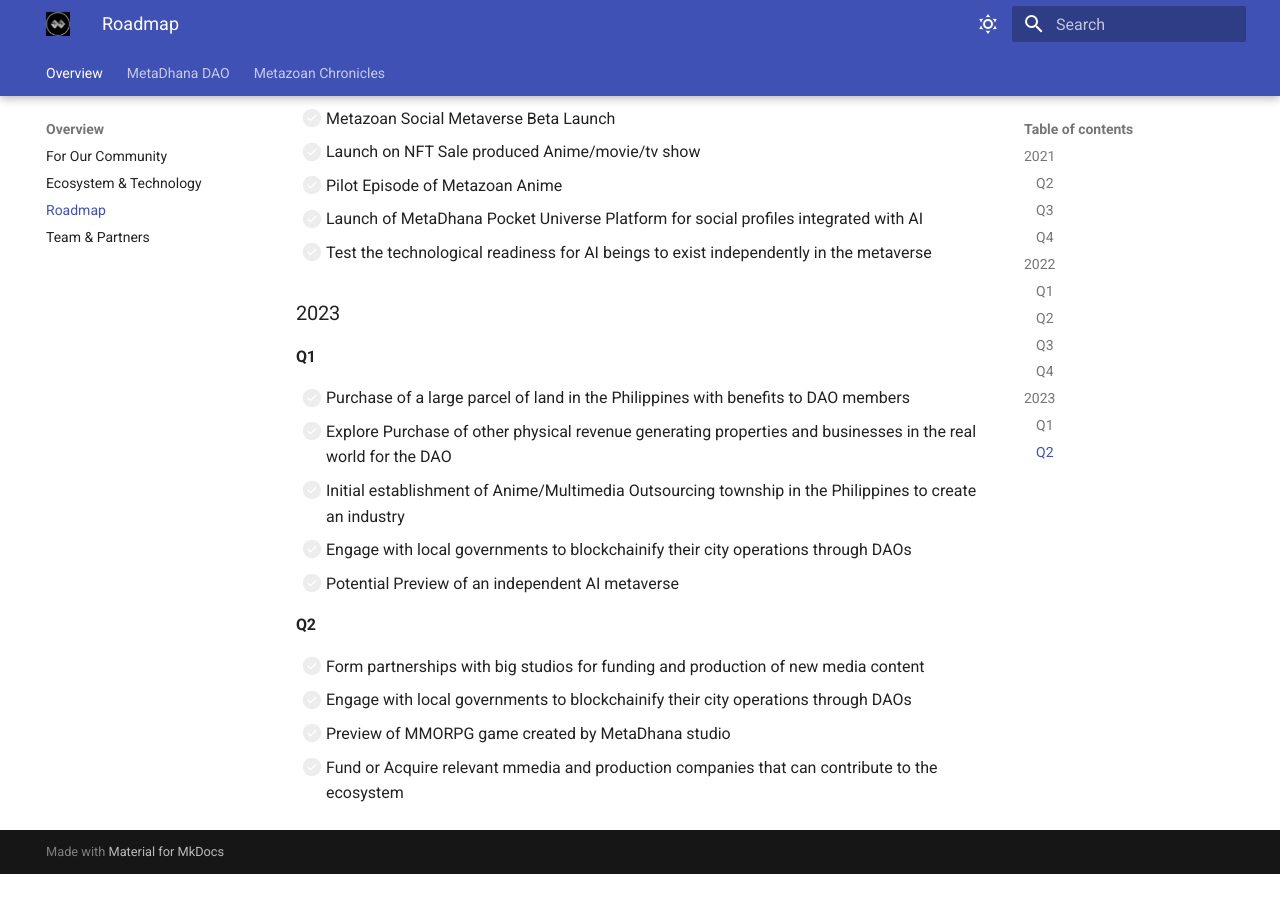
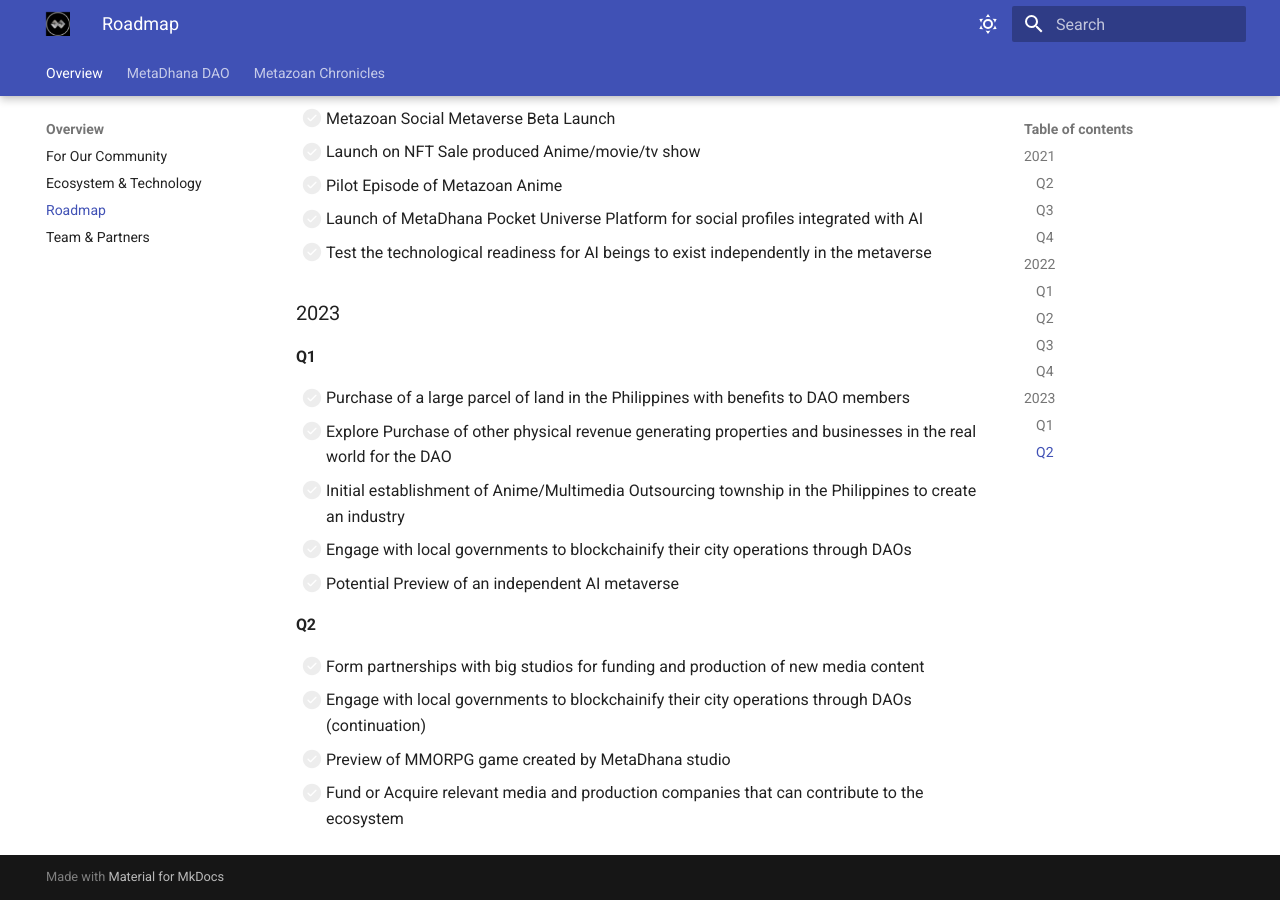
Before and after one commit to AshtreeBV/metazoan-whitepaper, an MkDocs documentation site: the page built from docs/overview/roadmap.md, in a window 1280 px wide and 900 px high, scrolled down 2612 px. Built offline with MkDocs 1.6.1 and Material for MkDocs 9.7.7, drawn with Linux system fonts in a browser that asks for light colours; before the commit the page ends 3486 px from its top, so only the background shows below that.

Commit message:
typo fix

```diff
--- a/docs/overview/roadmap.md
+++ b/docs/overview/roadmap.md
@@ -103,6 +103,6 @@
 #### Q2
 
 - [ ] Form  partnerships with big studios for funding and production of new media content
-- [ ] Engage with local governments to blockchainify their city operations through DAOs
+- [ ] Engage with local governments to blockchainify their city operations through DAOs (continuation)
 - [ ] Preview of MMORPG game created by MetaDhana studio
-- [ ] Fund or Acquire relevant mmedia and production companies that can contribute to the ecosystem
+- [ ] Fund or Acquire relevant media and production companies that can contribute to the ecosystem
```
